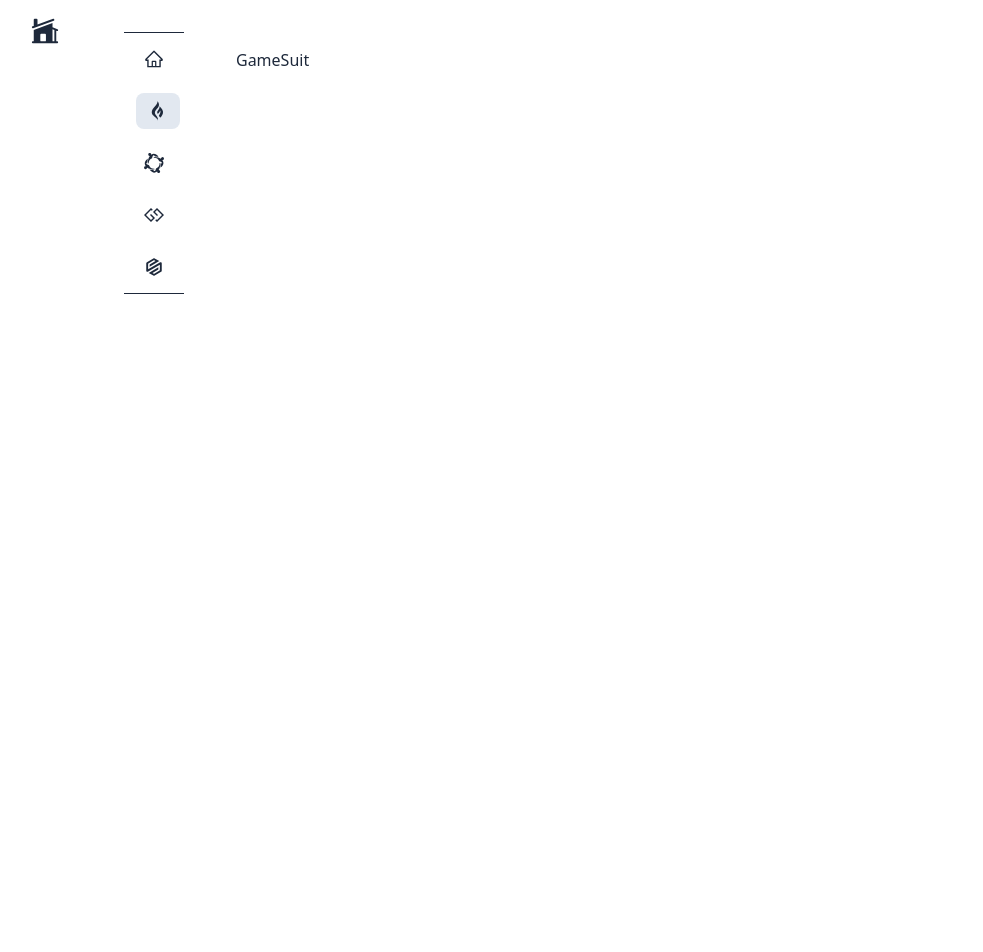
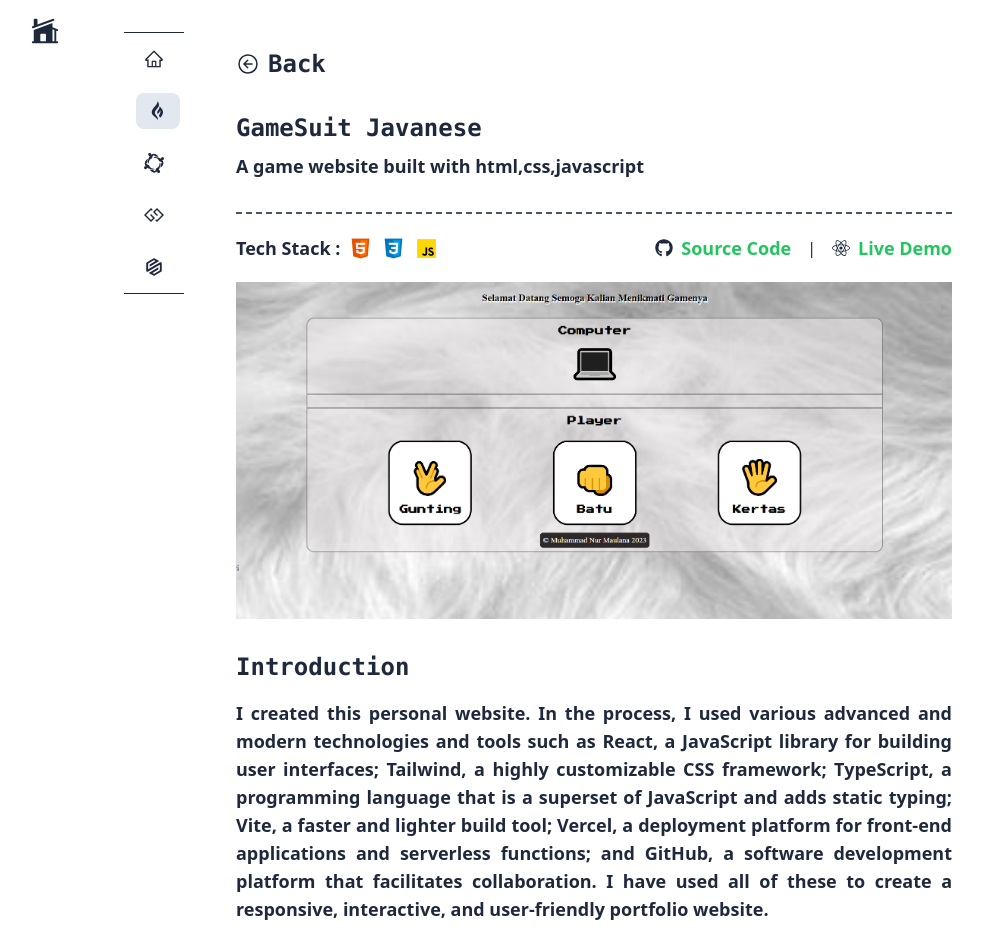
Before and after one commit to MuhammadNurMaulana/maulana.V2, a React (Vite) app: page /projects/gamesuit in a window 1280 px wide. Shown: the top 952 px of the page, without its empty margins (264-1247 px from the left). Before the commit the page ends 800 px from the top, so only its background shows below. Built offline with nearby package versions, Linux system fonts and the light colour scheme.

Commit message:
update project, update about, add resume

```diff
--- a/src/components/ProjectsComponents/GameSuit.tsx
+++ b/src/components/ProjectsComponents/GameSuit.tsx
@@ -1,13 +1,46 @@
 import { useEffect } from "react";
 import { ContainerPages } from "../ContainerPages";
+import { ProjectHeader } from "./ProjectHeader";
 
 export const GameSuit = () => {
   useEffect(() => {
     document.title = "Projects | GameSuit";
   }, []);
+  const tech = [
+    {
+      src: "/images/icons8-html5-100.png",
+      name: "HTML",
+    },
+    {
+      src: "/images/icons8-css-100.png",
+      name: "CSS",
+    },
+    {
+      src: "/images/icons8-javascript-100.png",
+      name: "Javascript",
+    },
+  ];
   return (
     <ContainerPages>
-      <div>GameSuit</div>
+      <ProjectHeader
+        title="GameSuit Javanese"
+        desc="A game website built with html,css,javascript"
+        source_code="https://github.com/MuhammadNurMaulana/MuhammadNurMaulana.github.io"
+        live_demo="https://muhammadnurmaulana.github.io"
+        img="/images/project1.png"
+      >
+        {tech.map((item) => (
+          <img src={item.src} alt={item.name} className="w-[25px] h-[25px]" />
+        ))}
+      </ProjectHeader>
+      <div>
+        <h1 className="text-2xl font-mono font-bold mt-8 mb-4">Introduction</h1>
+        <p className="text-lg font-semibold">
+          I created this personal website. In the process, I used various advanced and modern technologies and tools such as React, a JavaScript library for building user interfaces; Tailwind, a highly customizable CSS framework;
+          TypeScript, a programming language that is a superset of JavaScript and adds static typing; Vite, a faster and lighter build tool; Vercel, a deployment platform for front-end applications and serverless functions; and GitHub, a
+          software development platform that facilitates collaboration. I have used all of these to create a responsive, interactive, and user-friendly portfolio website.
+        </p>
+      </div>
     </ContainerPages>
   );
 };
--- a/src/components/ProjectsComponents/PersonalWebsite.tsx
+++ b/src/components/ProjectsComponents/PersonalWebsite.tsx
@@ -1,13 +1,55 @@
 import { useEffect } from "react";
 import { ContainerPages } from "../ContainerPages";
+import { ProjectHeader } from "./ProjectHeader";
 
 export const PersonalWebsite = () => {
   useEffect(() => {
     document.title = "Projects | Personal Website";
   }, []);
+
+  const tech = [
+    {
+      src: "/images/icons8-vite-100.png",
+      name: "Vite",
+    },
+    {
+      src: "/images/icons8-tailwindcss-100.png",
+      name: "Tailwind CSS",
+    },
+    {
+      src: "/images/icons8-javascript-100.png",
+      name: "Javascript",
+    },
+    {
+      src: "/images/icons8-react-100.png",
+      name: "React",
+    },
+    {
+      src: "/images/vercel.png",
+      name: "Vercel",
+    },
+  ];
   return (
     <ContainerPages>
-      <div>PersonalWebsite</div>
+      <ProjectHeader
+        title="Maulana Personal Website"
+        desc="Personal website built with some powerful technologies"
+        source_code="https://github.com/MuhammadNurMaulana/my-portoflio-new"
+        live_demo="https://maulana-porto.vercel.app"
+        img="/images/project2.png"
+      >
+        {tech.map((item) => (
+          <img src={item.src} alt={item.name} className="w-[25px] h-[25px]" />
+        ))}
+      </ProjectHeader>
+      <div>
+        <h1 className="text-2xl font-mono font-bold mt-8 mb-4">Introduction</h1>
+        <p className="text-lg font-semibold">
+          I created this personal website. In the process, I used various advanced and modern technologies and tools such as React, a JavaScript library for building user interfaces; Tailwind, a highly customizable CSS framework;
+          TypeScript, a programming language that is a superset of JavaScript and adds static typing; Vite, a faster and lighter build tool; Vercel, a deployment platform for front-end applications and serverless functions; and GitHub, a
+          software development platform that facilitates collaboration. I have used all of these to create a responsive, interactive, and user-friendly portfolio website.
+        </p>
+      </div>
     </ContainerPages>
   );
 };
--- a/src/pages/About.tsx
+++ b/src/pages/About.tsx
@@ -1,9 +1,36 @@
 import { useEffect } from "react";
 import { ContainerPages } from "../components/ContainerPages";
+import { Link } from "react-router-dom";
+import resume2 from "../resume/resume2.pdf";
+import { FiDownload } from "react-icons/fi";
 
 export const About = () => {
   useEffect(() => {
     document.title = "Maulana Personal | About";
   }, []);
-  return <ContainerPages>About</ContainerPages>;
+  return (
+    <ContainerPages>
+      <div className="border-b-2 border-dashed border-slate-400 pb-8">
+        <h1 className="text-2xl font-mono font-bold">About</h1>
+        <p className="font-semibold">A short story about introducing myself</p>
+      </div>
+      <p className="my-8 text-lg">
+        Hi, I'm Muhammad Nur Maulana. I am a frontend developer and I am proficient in programming languages such as Java, JavaScript, and TypeScript. In web development, I have experience in HTML, CSS, JavaScript, Tailwind, Bootstrap,
+        Chakra, React and TypeScript.
+      </p>
+      <p className="text-lg">
+        I am committed to delivering leading-edge solutions that meet and exceed company expectations. My problem-solving skills and attention to detail allow me to tackle complex challenges and drive innovation in every project I work on.
+      </p>
+      <p className="text-lg my-8">
+        In addition, I also have good communication skills that enable me to work effectively in a team. I always strive to learn and develop new skills to stay up-to-date with the latest technology. I believe that with dedication and hard
+        work, we can achieve great results
+      </p>
+      <div className="pb-8 md:pb-[500px] lg:pb-36">
+        <Link to={resume2} target="_blank" rel="noopener noreferrer" className="border border-slate-600 py-3 px-5 rounded-lg text-lg font-mono font-semibold flex items-center gap-4 max-w-max group" title="Muhammad Nur Maulana Resume">
+          <FiDownload />
+          <h1 className="group-hover:translate-x-2 transition-[transform] duration-500">Download Resume</h1>
+        </Link>
+      </div>
+    </ContainerPages>
+  );
 };
--- a/src/pages/Projects.tsx
+++ b/src/pages/Projects.tsx
@@ -13,7 +13,7 @@ export const Projects = () => {
         <h1 className="text-2xl font-mono font-bold">Projects</h1>
         <p className="font-semibold">some projects I'm currently working on that are open source</p>
       </div>
-      <div className="grid grid-cols-1 md:grid-cols-2 grid-rows-1 gap-4 mt-12">
+      <div className="grid grid-cols-1 md:grid-cols-2 grid-rows-1 gap-4 mt-12 md:pb-40 lg:pb-12">
         {projects.map((project, index) => (
           <div key={index} className="rounded-xl overflow-hidden group">
             <Link to={project.link} className="relative">
```
Also changed, not shown: 1 other file (tests, documents, lock files or other folders).
